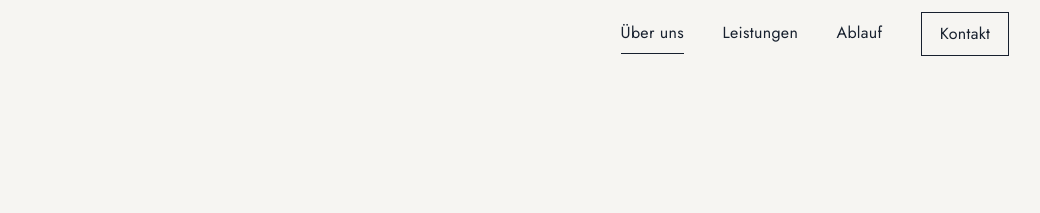
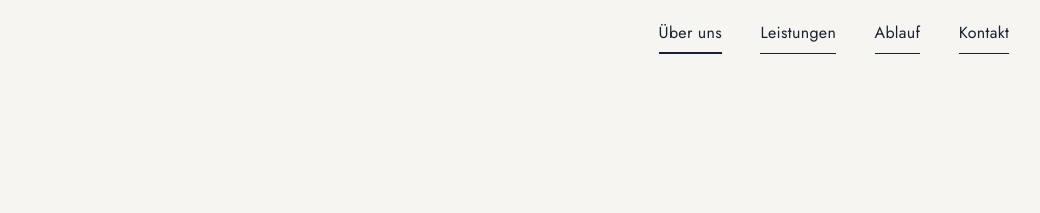
Before and after one commit to mobinakbara-eng/vanatest, a plain HTML site: page index.html in a window 1280 px wide. Shown: the top 213 px of the page, without its empty margins (194-1234 px from the left). Drawn offline with Linux system fonts and the light colour scheme.

Commit message:
Underline all nav links, drop the boxed Kontakt link
Co-Authored-By: Claude Opus 5.5 <noreply@anthropic.com>
Claude-Session: https://claude.ai/code/session_01Hdj5Eg5MnobkHDjF7BzJNP

```diff
--- a/assets/css/style.css
+++ b/assets/css/style.css
@@ -51,10 +51,8 @@ a { color: inherit; }
 .home .brand.visible { opacity: 1; pointer-events: auto; }
 
 .nav { display: flex; align-items: center; gap: clamp(20px, 3vw, 40px); }
-.nav a { font-family: var(--f-display); font-size: 16px; text-decoration: none; letter-spacing: .02em; padding-block: 6px; border-bottom: 1px solid transparent; }
-.nav a:hover, .nav a[aria-current] { border-bottom-color: var(--ink); }
-.nav .nav-cta { border: 1px solid var(--ink); padding: 8px 18px; }
-.nav .nav-cta:hover { background: var(--ink); color: var(--bg); }
+.nav a { font-family: var(--f-display); font-size: 16px; text-decoration: none; letter-spacing: .02em; padding-block: 6px; border-bottom: 1px solid var(--ink); }
+.nav a:hover, .nav a[aria-current] { padding-bottom: 5px; border-bottom-width: 2px; }
 .home .nav { opacity: 0; animation: fadeIn .8s ease 2.2s forwards; }
 
 /* Home: transparent over the hero, fades away when scrolling down, returns when scrolling up */
@@ -66,7 +64,6 @@ a { color: inherit; }
   .brand { display: none; }
   .nav { gap: 18px; }
   .nav a { font-size: 14px; }
-  .nav .nav-cta { padding: 5px 12px; }
 }
 @media (max-width: 360px) { .nav { gap: 12px; } .nav a { font-size: 13px; } }
 
--- a/assets/js/main.js
+++ b/assets/js/main.js
@@ -12,7 +12,7 @@
 
   /* ---------- Header ---------- */
   const header = $('siteHeader'), nav = $('nav'), brand = $('brand');
-  const isHome = document.body.classList.contains('home');
+  const isHome = () => document.body.classList.contains('home');
 
   // Mark the nav link of the section in view
   const navLinks = nav ? [...nav.querySelectorAll('a[href^="#"]')] : [];
@@ -34,8 +34,8 @@
   function updateHeader() {
     if (!header) return;
     const y = scrollY;
-    header.classList.toggle('scrolled', !isHome || y > innerHeight * .9);
-    if (isHome) {
+    header.classList.toggle('scrolled', !isHome() || y > innerHeight * .9);
+    if (isHome()) {
       if (y < 40) header.classList.remove('away');
       else if (y > lastY + 4) header.classList.add('away');
       else if (y < lastY - 12) header.classList.remove('away');
--- a/index.html
+++ b/index.html
@@ -41,7 +41,7 @@
       <a href="#ueber-uns">Über uns</a>
       <a href="#leistungen">Leistungen</a>
       <a href="#ablauf">Ablauf</a>
-      <a class="nav-cta" href="#kontakt">Kontakt</a>
+      <a href="#kontakt">Kontakt</a>
     </nav>
   </div>
 </header>
```
Also changed, not shown: datenschutz.html (+1 -1 lines), impressum.html (+1 -1 lines).
